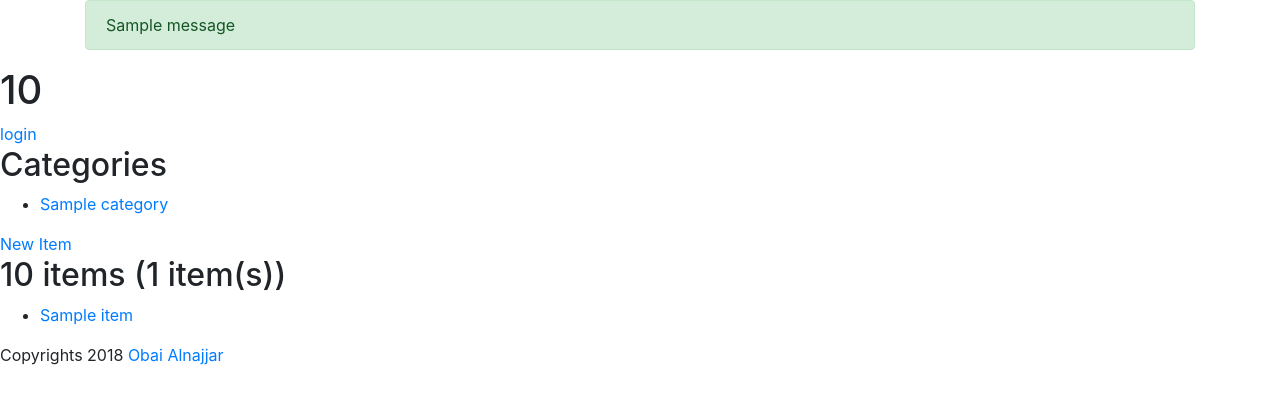
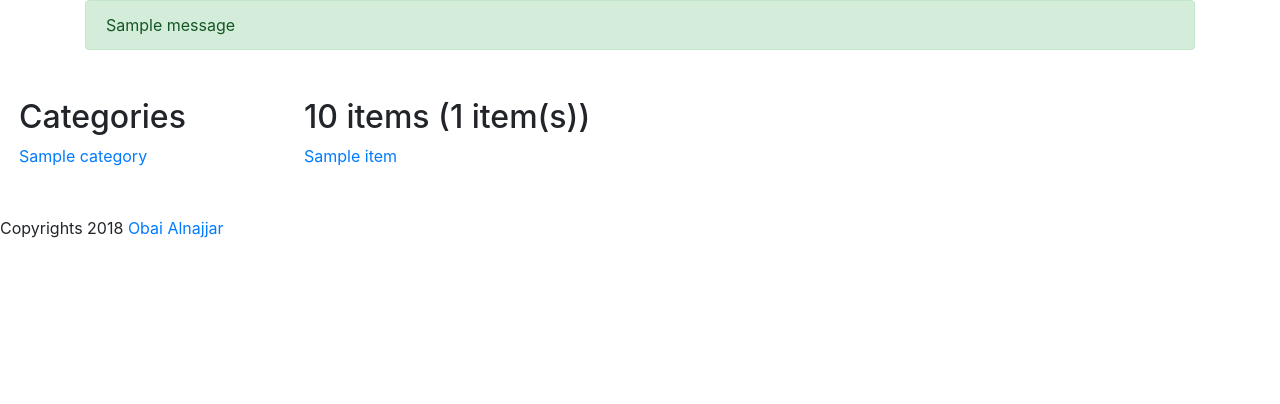
Before and after one commit to 0bai/ItemsCatalog, a Flask app: template templates/category/show.html in a window 1280 px wide. Shown: the part 56-460 px from the top of the page. Run offline with Flask 2, Linux system fonts and the light colour scheme; the template is opened without the code that fills it: most values are stand-ins (such as "Sample title", 1, 10 or a date in 2020); one stand-in notice (Sample message) is shown; parts of the project's set-up code (start-up, migrations or seed data) failed here and were passed over; some libraries are stand-ins or nearby versions.

Commit message:
Added styling

```diff
--- a/templates/category/show.html
+++ b/templates/category/show.html
@@ -1,25 +1,20 @@
 {% extends "includes/skeleton.html" %}
 {% block title %}{{ category }}{% endblock %}
-{% block body %}
-    <h1>{{ category }}</h1>
-    {# if not logged in #}
-    <a href="/login">login</a>
-    <h2>Categories</h2>
+{{ super() }}
+{% block right_side %}
+    <div class="col col-md-9 col-sm-1">
 
-    <ul>
-        {% for category in categories %}
-            <li><a href="/{{ category.name }}">{{ category.name }}</a></li>
+        <h2>{{ category }} items ({{ items|length }} item(s))</h2>
+
+
+        {% for item in items %}
+            <a class="item" href="/{{ category }}/{{ item.title }}">{{ item.title }}</a>
+            <br>
         {% endfor %}
-    </ul>
 
-    {#must be logged in#}
-    <a href="/items/new">New Item</a>
-    <h2>{{ category }} items ({{ items|length }} item(s))</h2>
+        {% if logged_in %}
+            <a class="item" href="/items/new">New Item</a>
+        {% endif %}
 
-    <ul>
-        {% for item in items %}
-            <li><a href="/{{ category }}/{{ item.title }}">{{ item.title }}</a></li>
-        {% endfor %}
-    </ul>
-
+    </div>
 {% endblock %}
```
